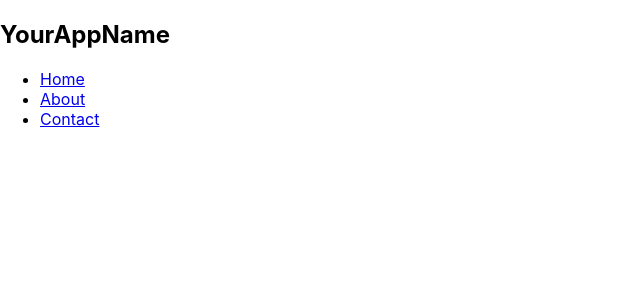
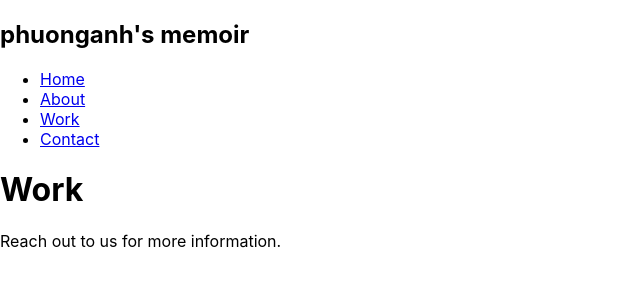
Before and after one commit to PhuongAnh2212/portfolio, a React (Create React App) app: page /work in a window 1280 px wide. Shown: the top 300 px of the page, without its empty margins (0-640 px from the left). Built offline with nearby package versions, Linux system fonts and the light colour scheme.

Commit message:
init pages

```diff
--- a/src/App.js
+++ b/src/App.js
@@ -5,6 +5,7 @@ import Navbar from '../src/components/Navbar';
 import Homepage from '../src/pages/Home/home';
 import Contact from './pages/Contact/contact';
 import About from './pages/About/about';
+import Work from './pages/Works/works';
 
 function App() {
   return (
@@ -13,6 +14,7 @@ function App() {
       <Routes>
         <Route path="/" element={<Homepage />} />
         <Route path="/about" element={<About />} />
+        <Route path="/work" element={<Work />} />
         <Route path="/contact" element={<Contact />} />
       </Routes>
     </Router>
--- a/src/components/Navbar.js
+++ b/src/components/Navbar.js
@@ -4,10 +4,11 @@ import { Link } from 'react-router-dom';
 const Navbar = () => (
   <nav className="bg-gray-800 p-4">
     <div className="container mx-auto flex justify-between items-center text-white">
-      <h1 className="text-xl font-bold">YourAppName</h1>
+      <h1 className="text-xl font-bold">phuonganh's memoir</h1>
       <ul className="flex space-x-4">
         <li><Link to="/">Home</Link></li>
         <li><Link to="/about">About</Link></li>
+        <li><Link to="/work">Work</Link></li>
         <li><Link to="/contact">Contact</Link></li>
       </ul>
     </div>
--- /dev/null
+++ b/src/pages/Works/works.js
@@ -0,0 +1,10 @@
+import React from 'react';
+
+const Work = () => (
+  <div>
+    <h1>Work</h1>
+    <p>Reach out to us for more information.</p>
+  </div>
+);
+
+export default Work;
```
